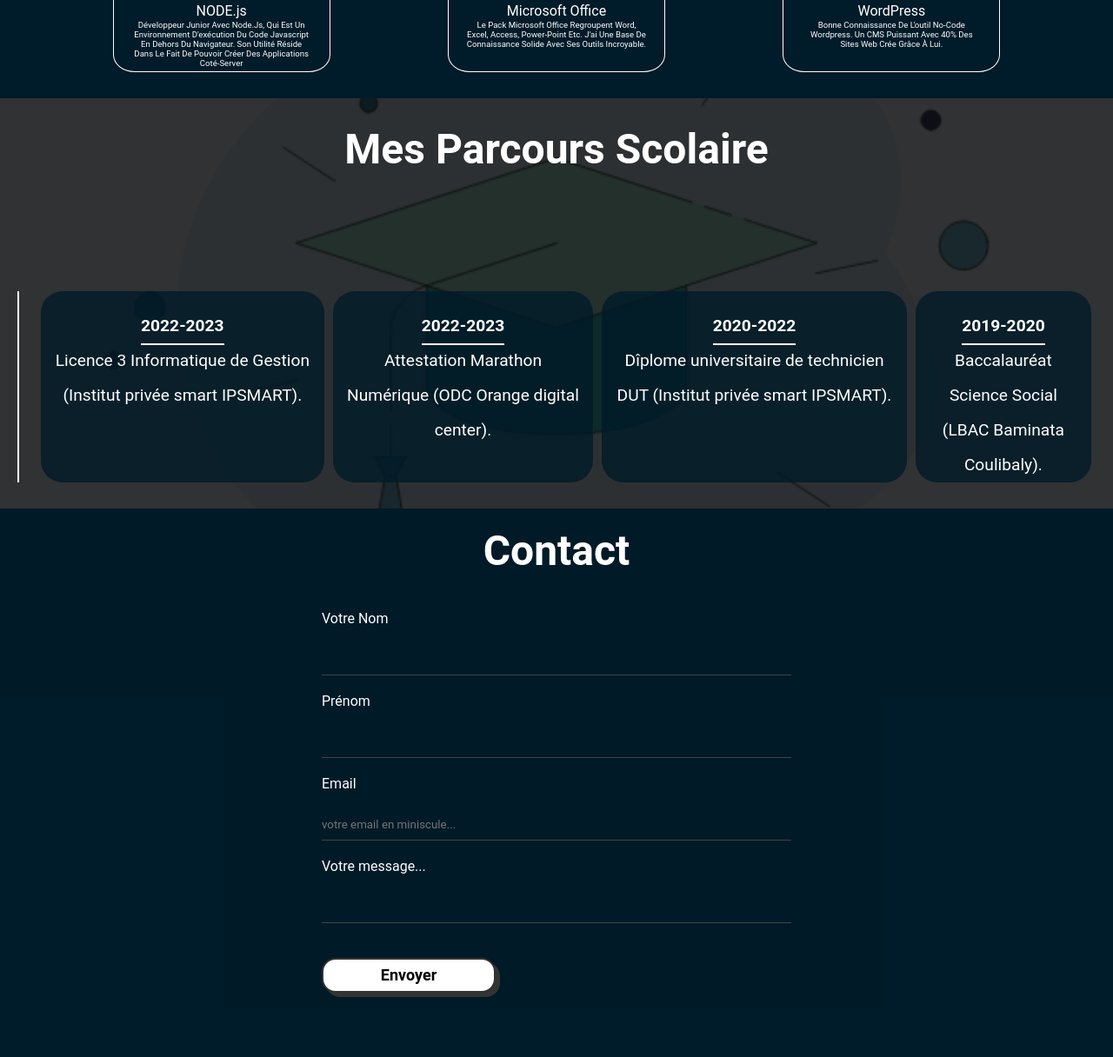
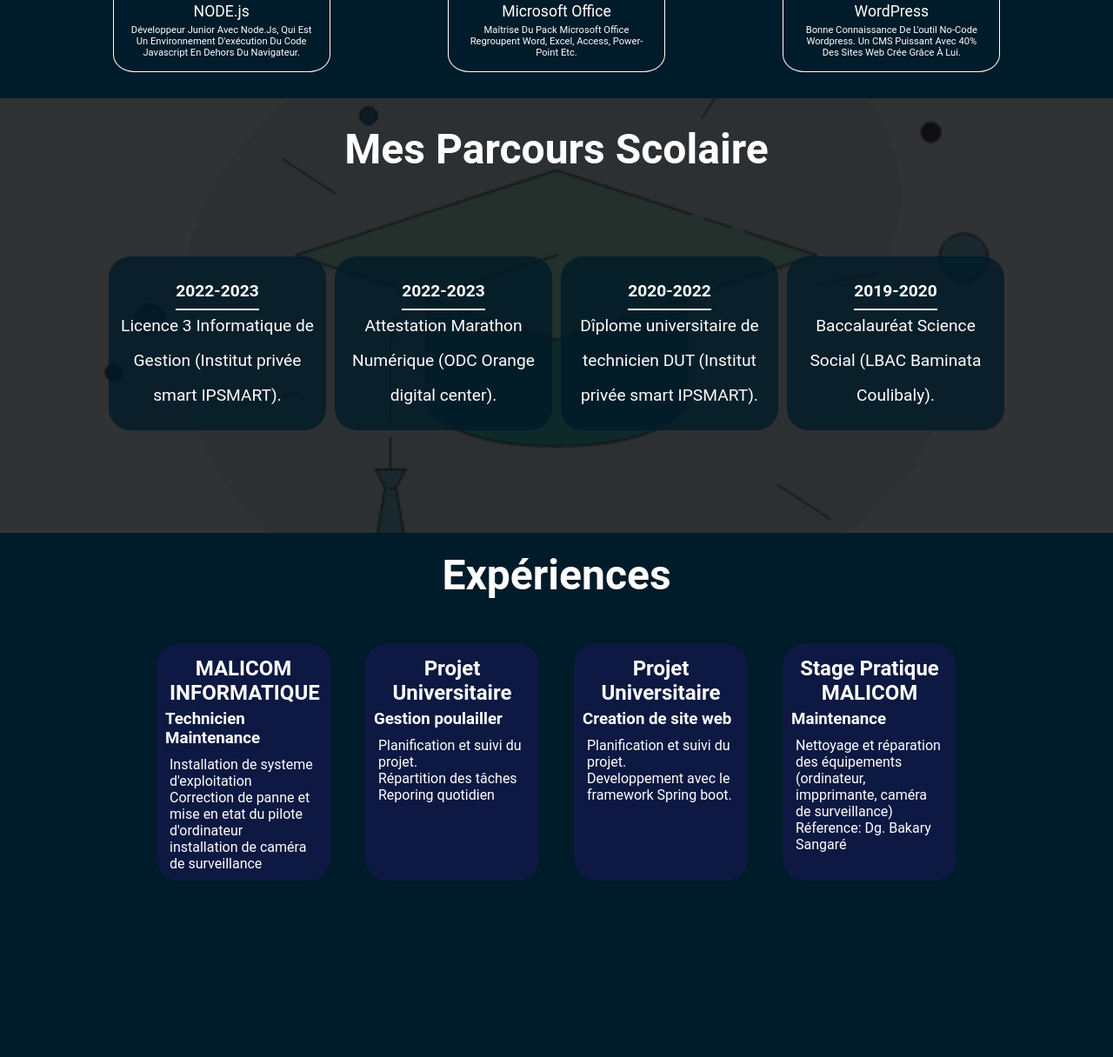
Before and after one commit to Mohamed-ux-lab/PortFolio, a website: page Client/src/index.html in a window 1280 px wide. Shown: the part 1230-2446 px from the top of the page at 87% size. Before the commit the page ends 2392 px from the top, so only its background shows below. Drawn offline with Linux system fonts and the light colour scheme.

Commit message:
mise à jours du DOM

```diff
--- a/Client/src/index.html
+++ b/Client/src/index.html
@@ -15,6 +15,7 @@
         <nav class="navbar">
             <a href="#home" class="active">Acceuil</a>
             <a href="#skills">Compétence</a>
+            <a href="#experiences">Expériences</a>
             <a href="#parcour">Parcour</a>
             <a href="#contacts"><i class="fa-solid fa-user"></i> Contact</a>
         </nav>
@@ -30,14 +31,14 @@
             </div>
         </div>
     </section>
-    <h1 class="skills-title">Compétence</h1>
+    <h1 class="skills-title">Compétences</h1>
     <section id="skills" data-spy>
         <div class="card">
             <div class="img">
                 <i class="fa-solid fa-database fa-5x"></i>
             </div>
             <div class="title">MySQL Database</div>
-            <div class="content">Administrateur junior en création, modification, mise à jour, et le requêtage d'une base de donnée relationnel (MySQL) avec les méthode CRUD (Create Read Update Delete).</div>
+            <div class="content">Administrateur junior en CRUD et le requêtage d'une base de donnée relationnel (MySQL).</div>
         </div>
         <div class="card">
             <div class="img">
@@ -58,14 +59,14 @@
                 <i class="fa-brands fa-node fa-5x"></i>
             </div>
             <div class="title">NODE.js</div>
-            <div class="content">Développeur junior avec Node.js, qui est un environnement d'exécution du code Javascript en dehors du navigateur. Son utilité réside dans le fait de pouvoir créer des applications coté-server</div>
+            <div class="content">Développeur junior avec Node.js, qui est un environnement d'exécution du code Javascript en dehors du navigateur.</div>
         </div>
         <div class="card">
             <div class="img">
                 <i class="fa-brands fa-microsoft fa-5x"></i>
             </div>
             <div class="title">Microsoft Office</div>
-            <div class="content">Le pack Microsoft Office regroupent Word, Excel, Access, Power-Point etc. J'ai une base de connaissance solide avec ses outils incroyable.</div>
+            <div class="content">Maîtrise du pack Microsoft Office regroupent Word, Excel, Access, Power-Point etc.</div>
         </div>
         <div class="card">
             <div class="img">
@@ -79,11 +80,50 @@
         <h1 class="parcour-title">Mes Parcours Scolaire</h1>
         <div class="parcour-contents">
             <ul class="list-parcour">
-                <li><b>2022-2023</b> <br>Licence 3 Informatique de Gestion (Institut privée smart IPSMART).</li>
-                <li><b>2022-2023</b> <br>Attestation Marathon Numérique (ODC Orange digital center).</li>
-                <li><b>2020-2022</b> <br>Dîplome universitaire de technicien DUT (Institut privée smart IPSMART).</li>
-                <li><b>2019-2020</b> Baccalauréat Science Social<br> (LBAC Baminata Coulibaly).</li>
+                <li><b>2022-2023</b><br>Licence 3 Informatique de Gestion (Institut privée smart IPSMART).</li>
+                <li><b>2022-2023</b><br>Attestation Marathon Numérique (ODC Orange digital center).</li>
+                <li><b>2020-2022</b><br>Dîplome universitaire de technicien DUT (Institut privée smart IPSMART).</li>
+                <li><b>2019-2020</b><br>Baccalauréat Science Social (LBAC Baminata Coulibaly).</li>
             </ul>
+        </div>
+    </section>
+    <section id="experiences" data-spy>
+        <h1 class="exps-title">Expériences</h1>
+        <div class="list-exp">
+            <div class="exps">
+                <h2>MALICOM INFORMATIQUE</h2>
+                <h3>Technicien Maintenance</h3>
+                <ul class="list-tahes">
+                    <li>Installation de systeme d'exploitation</li>
+                    <li>Correction de panne et mise en etat du pilote d'ordinateur</li>
+                    <li>installation de caméra de surveillance</li>
+                </ul>
+            </div>
+            <div class="exps">
+                <h2>Projet Universitaire</h2>
+                <h3>Gestion poulailler</h3>
+                <ul class="list-tahes">
+                    <li>Planification et suivi du projet.</li>
+                    <li>Répartition des tâches</li>
+                    <li>Reporing quotidien</li>
+                </ul>
+            </div>
+            <div class="exps">
+                <h2>Projet Universitaire</h2>
+                <h3>Creation de site web</h3>
+                <ul class="list-tahes">
+                    <li>Planification et suivi du projet.</li>
+                    <li>Developpement avec le framework Spring boot.</li>
+                </ul>
+            </div>
+            <div class="exps">
+                <h2>Stage Pratique MALICOM</h2>
+                <h3>Maintenance</h3>
+                <ul class="list-tahes">
+                    <li>Nettoyage et réparation des équipements (ordinateur, impprimante, caméra de surveillance)</li>
+                    <li>Réference: Dg. Bakary Sangaré</li>
+                </ul>
+            </div>
         </div>
     </section>
     <section id="contacts" data-spy>
@@ -104,5 +144,13 @@
                 <button type="submit">Envoyer</button>
             </form>
     </section>
+    <footer>
+        <div class="div-social">
+            <a href="https://www.google.com"><i class="fa-brands fa-twitter fa-2x"></i></a>
+            <a href=""><i class="fa-brands fa-facebook fa-2x"></i></a>
+            <a href=""><i class="fa-brands fa-linkedin fa-2x"></i></a>
+        </div>
+        <p>&copy; Mohamed Koureissy</p>
+    </footer>
 </body>
 </html>
--- a/Client/src/style/style.css
+++ b/Client/src/style/style.css
@@ -8,6 +8,7 @@
 
 :root {
     --couleur-text: rgba(0, 27, 41, 0.8);
+    --couleurPrimaire: #cecaca;
 }
 
 body {
@@ -21,7 +22,7 @@
     left: 0;
     width: 100%;
     padding: 20px 10%;
-    background: #001b29bf;
+    background: #00283d;
     display: flex;
     justify-content: space-between;
     align-items: center;
@@ -212,10 +213,17 @@
 
 .card {
     background: transparent;
-    height: 200px;
+    min-height: 200px;
     width: 250px;
     border: 1px solid #fff;
     border-radius: 10%;
+    transition: all 0.5s ease-out;
+}
+
+.card:hover{
+    background: #fff;
+    color: var(--couleur-text);
+    transform: scale(1);
 }
 
 .img {
@@ -238,14 +246,15 @@
     width: 100%;
     height: 10%;
     text-align: center;
-    font-size: 1rem;
+    font-size: 1.1rem;
 }
 
 .content {
     width: 100%;
     height: 30%;
     padding: 0 20px;
-    font-size: 0.6rem;
+    padding-top: 5px;
+    font-size: 0.7rem;
     text-align: center;
     text-transform: capitalize;
 }
@@ -297,12 +306,13 @@
     display: flex;
     padding: 30px 20px;
     flex-direction: column;
+    height: 500px;
 }
 
 .parcour-title {
     text-align: center;
     font-size: 3rem;
-    padding-bottom: 50px;
+    padding-bottom: 10px;
 }
 
 .parcour-image {
@@ -323,8 +333,8 @@
     display: flex;
     flex-direction: row;
     list-style: none;
-    padding-left: 20px;
-    border-left: 2px solid #fff;
+    justify-content: center;
+    align-content: center;
 }
 
 .list-parcour li b {
@@ -335,12 +345,66 @@
 
 .list-parcour li {
     border: none;
+    height: 200px;
+    width: 250px;
     border-radius: 25px;
     padding: 0 10px;
     padding-top: 20px;
     margin: 0 5px;
     text-align: center;
     background: rgba(0, 27, 41, 0.8);
+}
+
+#experiences{
+    display: flex;
+    flex-direction: column;
+    width: 100%;
+    height: 75vh;
+    color: #fff;
+    overflow: hidden;
+    margin-bottom: 20px;
+}
+
+.exps-title{
+    text-align: center;
+    margin-top: 20px;
+    margin-bottom: 50px;
+    font-size: 3rem;
+}
+
+.list-exp{
+    display: flex;
+    justify-content: center;
+    column-gap: 40px;
+}
+
+.exps{
+    width: 200px;
+    height: auto;
+    background: rgba(21, 24, 83, 0.623);
+    border: none;
+    border-radius: 25px;
+    padding: 10px 10px;
+    transition: all 0.5s ease-out;
+}
+
+.exps:hover{
+    color: #111;
+    background: #cac9d7;
+    transform: scale(1.1);
+}
+
+.exps h2{
+    text-align: center;
+    font-size: 1.5rem;
+    padding: 5px 5px;
+}
+
+.exps ul{
+    padding-top: 10px;
+    padding-left: 5px;
+    padding-right: 5px;
+    list-style: none;
 }
 
 #contacts {
@@ -399,3 +463,36 @@
     border-bottom: 1px solid #434343;
     background: transparent;
 }
+
+footer {
+    display: flex;
+    flex-direction: column;
+    justify-content: center;
+    align-items: center;
+    background: rgba(0, 24, 36, 0.8);
+}
+
+footer .div-social{
+    display: flex;
+    justify-content: space-between;
+    column-gap: 15px;
+}
+
+footer .div-social a{
+    text-decoration: none;
+}
+
+footer .div-social i{
+    padding: 10px 10px;
+    margin: 10px 0;
+    transition: all 0.5s ease-out;
+    border-radius: 50%;
+    cursor: pointer;
+    color: #fff;
+}
+
+footer .div-social i:hover{
+    transform: scale(1);
+    background-color: #fff;
+    color: var(--couleur-text);
+}
```
